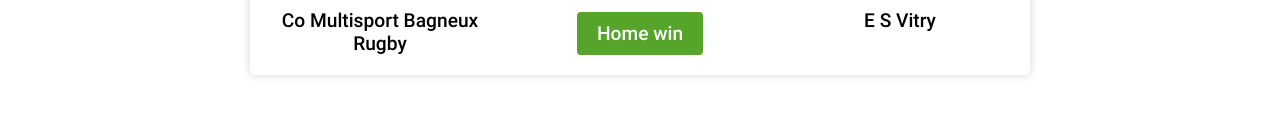
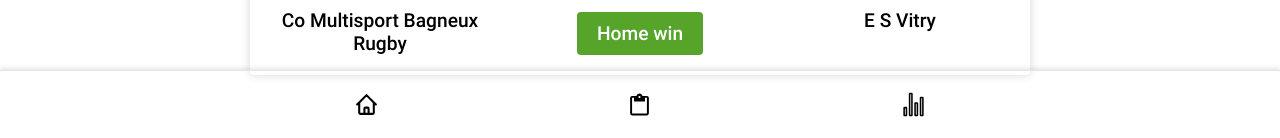
Before and after one commit to leosheecool/ruckalytics, a React (Create React App) app: page /home in a window 1280 px wide. Shown: the part 659-797 px from the top of the page. Built offline with nearby package versions, Linux system fonts and the light colour scheme.

Commit message:
feat: Add Bottom Nav Bar

```diff
--- a/src/AppRoutes.tsx
+++ b/src/AppRoutes.tsx
@@ -1,5 +1,6 @@
 import React, { lazy, Suspense } from 'react';
 import { Route, Routes } from 'react-router-dom';
+import { BottomNavBar } from 'Components';
 
 const Home = lazy(() => import('Pages/Home/Home'));
 const MatchScreen = lazy(() => import('Pages/Match/MatchScreen'));
@@ -12,6 +13,7 @@ const AppRoutes = () => {
 				<Route path="/home" element={<Home />} />
 				<Route path="*" element={<Home />} />
 			</Routes>
+			<BottomNavBar />
 		</Suspense>
 	);
 };
--- /dev/null
+++ b/src/Components/BottomNavBar/BottomNavBar.module.scss
@@ -0,0 +1,27 @@
+.container {
+	position: fixed;
+	bottom: 0;
+	right: 0;
+	left: 0;
+	height: 70px;
+	border-top: 1px solid #e5e5e5;
+	box-shadow: 0px -2px 4px rgba(0, 0, 0, 0.1);
+}
+
+.wrapper {
+	max-width: 820px;
+	margin: auto;
+	height: 100%;
+	display: flex;
+	justify-content: space-around;
+	align-items: center;
+}
+
+.menu {
+	padding: 16px;
+	border-radius: 50px;
+	color: black;
+	&:hover {
+		background-color: #f5f5f5;
+	}
+}
--- /dev/null
+++ b/src/Components/BottomNavBar/BottomNavBar.tsx
@@ -0,0 +1,25 @@
+import styles from './BottomNavBar.module.scss';
+import { HiOutlineHome } from 'react-icons/hi';
+import { IoMdClipboard } from 'react-icons/io';
+import { IoStatsChartOutline } from 'react-icons/io5';
+import { Link } from 'react-router-dom';
+
+const BottomNavBar = () => {
+	return (
+		<div className={styles.container}>
+			<div className={styles.wrapper}>
+				<Link to="/" className={styles.menu}>
+					<HiOutlineHome size={25} />
+				</Link>
+				<Link to="/" className={styles.menu}>
+					<IoMdClipboard size={25} />
+				</Link>
+				<Link to="/" className={styles.menu}>
+					<IoStatsChartOutline size={25} />
+				</Link>
+			</div>
+		</div>
+	);
+};
+
+export default BottomNavBar;
--- a/src/Components/index.ts
+++ b/src/Components/index.ts
@@ -1,3 +1,4 @@
 export { default as Header } from './Header/Header';
 export { default as DetailsHeader } from './DetailsHeader/DetailsHeader';
 export { default as MatchCard } from './MatchCard/MatchCard';
+export { default as BottomNavBar } from './BottomNavBar/BottomNavBar';
```
